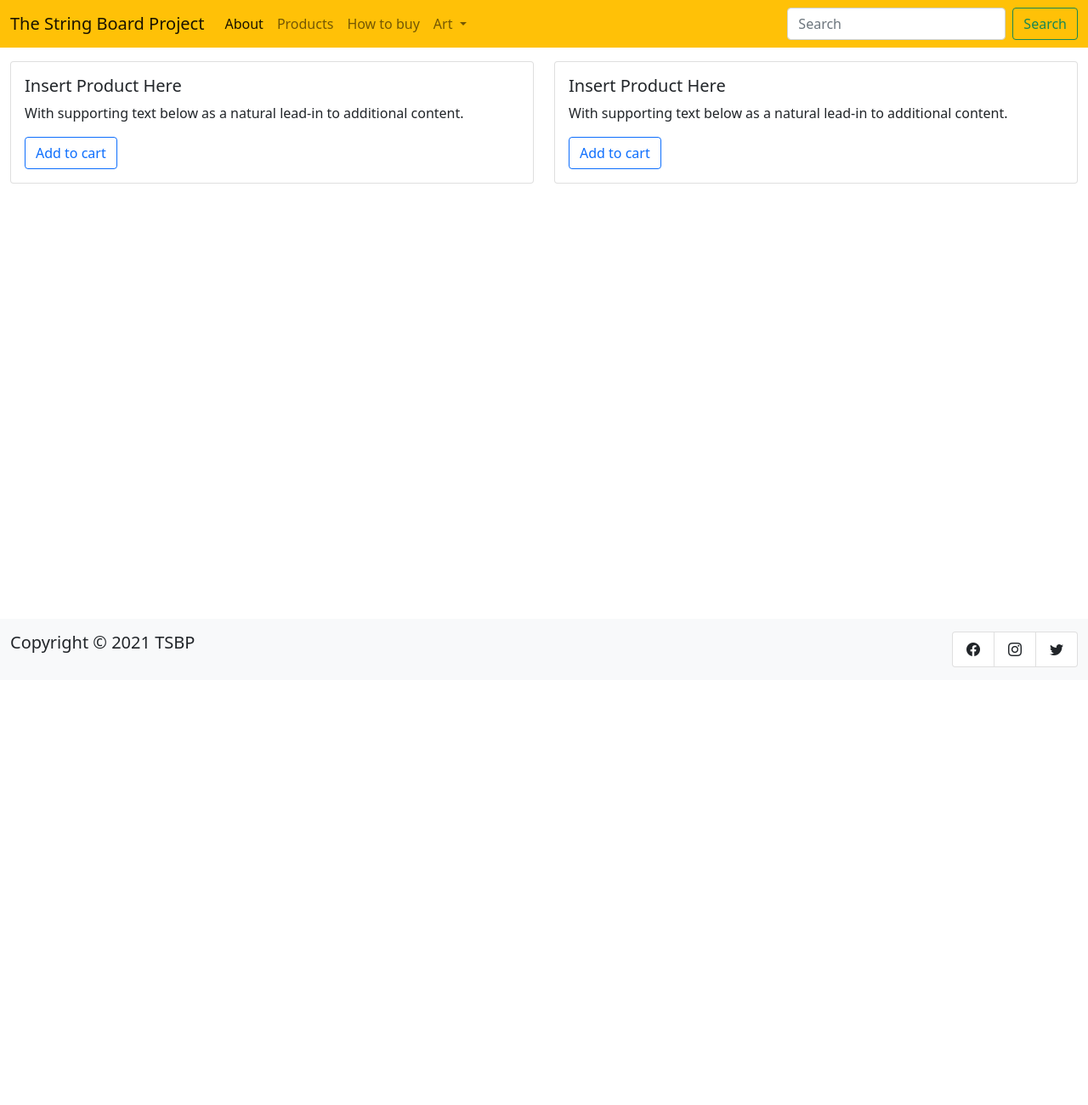
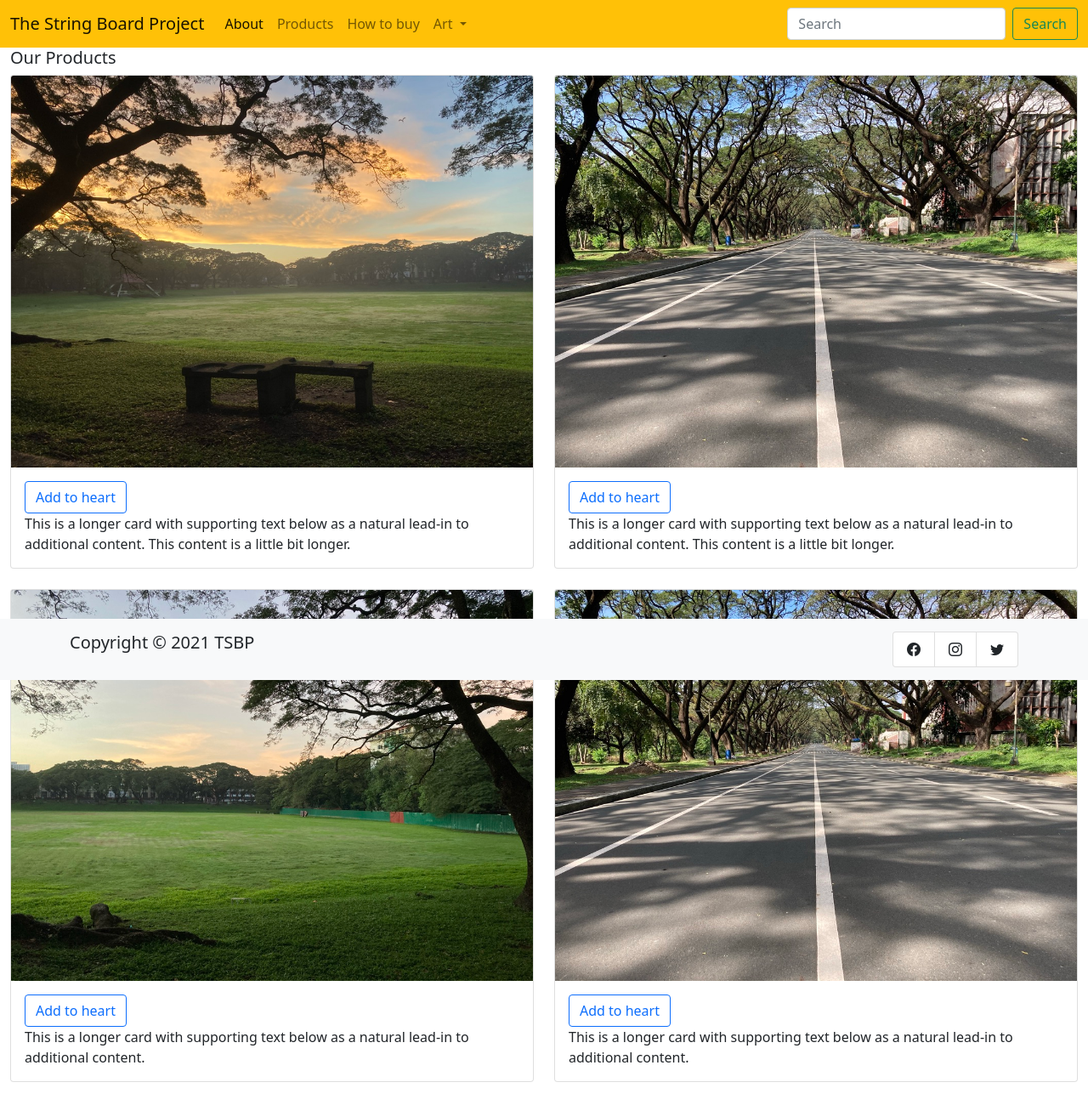
Before and after one commit to salvadorraymund/gittutorial, a plain HTML site: page index.html in a window 1280 px wide. Shown: the whole page at 85% size. Before the commit the page ends 800 px from the top, so only its background shows below. Drawn offline with nearby package versions, Linux system fonts and the light colour scheme; files whose address does not match are found by name.

Commit message:
January 17

```diff
--- a/index.html
+++ b/index.html
@@ -51,37 +51,53 @@
 	</nav>
 
 <body>
-<main>
 		<div class="container-fluid">
-			<div class="row">
+      <h5>Our Products</h5>
+			 <div class="row row-cols-1 row-cols-md-2 g-4">
         <div class="col">
-					<p> </p>
-				</div>
-			</div>
-		<div class="row">
-  			<div class="col-sm-6">
           <div class="card">
+            <img src="/Users/raysal/Documents/test/img/sunken-bench.jpeg" class="card-img-top" alt="...">
               <div class="card-body">
-        				<h5 class="card-title">Insert Product Here</h5>
-        					<p class="card-text">With supporting text below as a natural lead-in to additional content.</p>
-        						<a href="#" class="btn btn-outline-primary">Add to cart</a>
+                <button type="button" class="btn btn-outline-primary">Add to heart</button>
+                <p class="card-text">This is a longer card with supporting text below as a natural lead-in to additional content. This content is a little bit longer.</p>
               </div>
           </div>
         </div>
-  		<div class="col-sm-6">
+      <div class="col">
         <div class="card">
+          <img src="/Users/raysal/Documents/test/img/acadoval.jpeg" class="card-img-top" alt="...">
             <div class="card-body">
-        			<h5 class="card-title">Insert Product Here</h5>
-        				<p class="card-text">With supporting text below as a natural lead-in to additional content.</p>
-        					<a href="#" class="btn btn-outline-primary">Add to cart</a>
+              <button type="button" class="btn btn-outline-primary">Add to heart</button>
+              <p class="card-text">This is a longer card with supporting text below as a natural lead-in to additional content. This content is a little bit longer.</p>
+            </div>
+        </div>
+      </div>
+      <div class="col">
+        <div class="card">
+          <img src="/Users/raysal/Documents/test/img/sunken.jpeg" class="card-img-top" alt="...">
+            <div class="card-body">
+              <button type="button" class="btn btn-outline-primary">Add to heart</button>
+              <p class="card-text">This is a longer card with supporting text below as a natural lead-in to additional content.</p>
+            </div>
+        </div>
+      </div>
+      <div class="col">
+        <div class="card">
+          <img src="/Users/raysal/Documents/test/img/acadoval.jpeg" class="card-img-top" alt="...">
+            <div class="card-body">
+              <button type="button" class="btn btn-outline-primary">Add to heart</button>
+              <p class="card-text">This is a longer card with supporting text below as a natural lead-in to additional content.</p>
+          </div>
         </div>
       </div>
     </div>
   </div>
 </body>
-		</div>
-</main>
-</body>
+<br>
+<br>
+<br>
+<br>
+<br>
 
 
 
@@ -89,9 +105,10 @@
 
 
 
+<div class="container">
 <footer>
 	<nav class="navbar fixed-bottom navbar-expand-lg bg-light">
-		<div class="container-fluid">
+		<div class="container">
 		<div class="row">
 			<div class="col">
   					<!-- <a href="#"> -->
@@ -111,8 +128,8 @@
 		</div>
    </div>
 	</nav>
-
 </footer>
+</div>
 
 
 
```
Also changed, not shown: img/acadoval-rain.jpeg (added), img/acadoval.jpeg (added), img/lagoon.jpeg (added), img/sunken-bench.jpeg (added), img/sunken.jpeg (added), 2 other files. Lines whose indentation alone changed are shown as unchanged.
